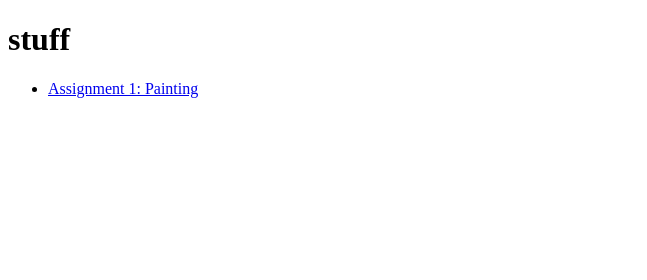
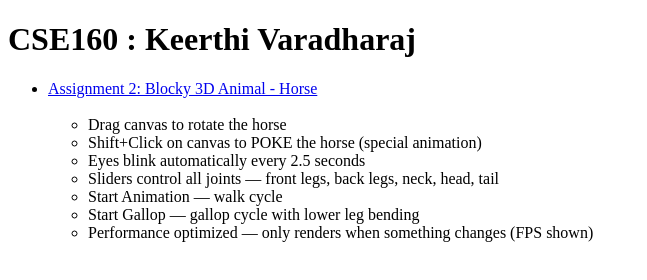
Before and after one commit to kevaradh/CSE-160, a plain HTML site: page index.html in a window 1280 px wide. Shown: the whole page, without its empty margins (0-647 px from the left). Drawn offline with Linux system fonts and the light colour scheme.

Commit message:
Updating index.html

```diff
--- a/index.html
+++ b/index.html
@@ -1,13 +1,24 @@
 <!DOCTYPE html>
 <html>
 <head>
+    <meta charset="utf-8"/>
     <title>My CSE-160 Assignments</title>
 </head>
 <body>
-    <h1>stuff</h1>
+    <h1>CSE160 : Keerthi Varadharaj</h1>
     <ul>
         <!-- Remember to use use relative paths to your html files so it works both locally and on Github Pages -->
-        <li><a href="asgn1/src/asgn1.html">Assignment 1: Painting</a></li>
+	<li><a href="asgn2/src/asgn2.html">Assignment 2: Blocky 3D Animal - Horse</a></li>
+        <br>
+	<ul>
+          <li> Drag canvas to rotate the horse</li>
+          <li> Shift+Click on canvas to POKE the horse (special animation)</li>
+          <li> Eyes blink automatically every 2.5 seconds</li>
+          <li> Sliders control all joints — front legs, back legs, neck, head, tail</li>
+          <li> Start Animation — walk cycle</li>
+          <li> Start Gallop — gallop cycle with lower leg bending</li>
+          <li> Performance optimized — only renders when something changes (FPS shown)</li>
+        </ul>
         <!-- et cetera. Remember to add a new link for each assignment. -->
         <!-- Feel free to customize your index.html however you want! -->
     </ul>
```
